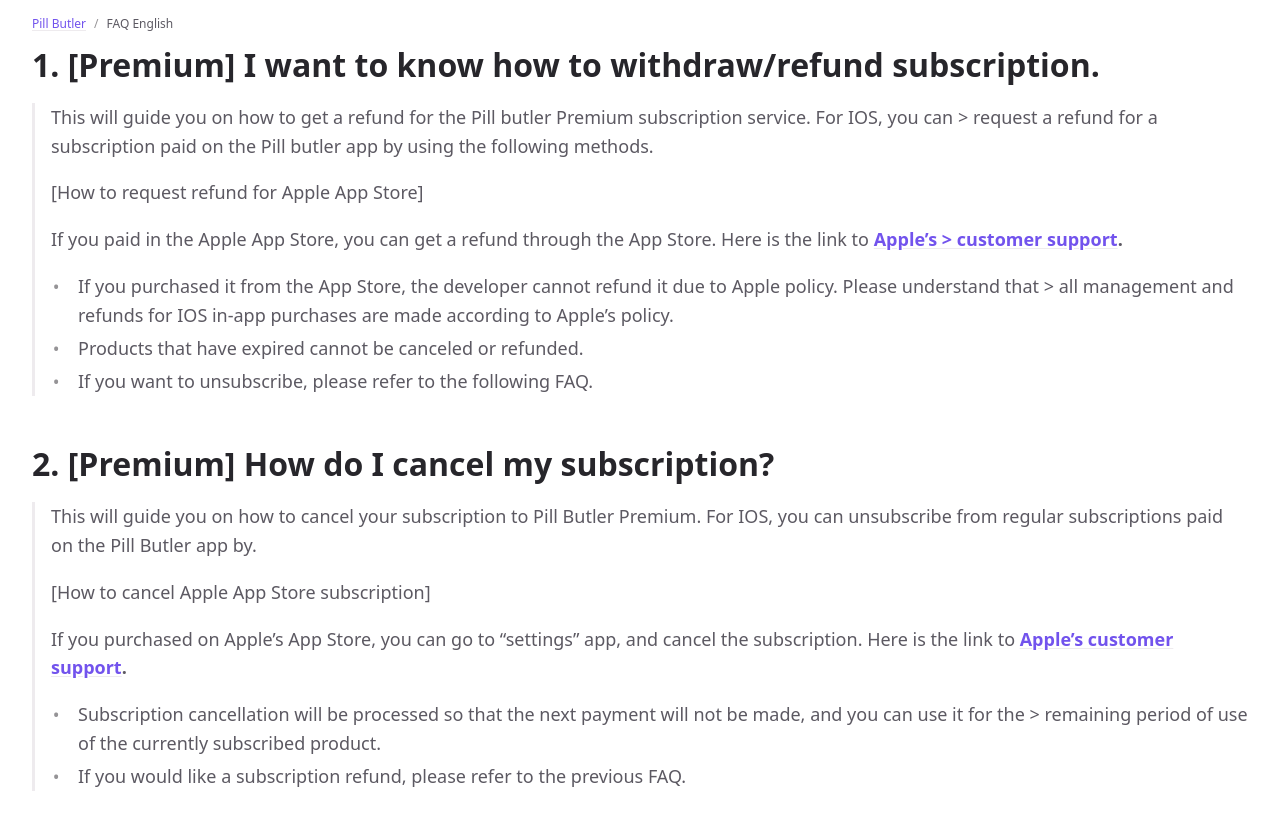
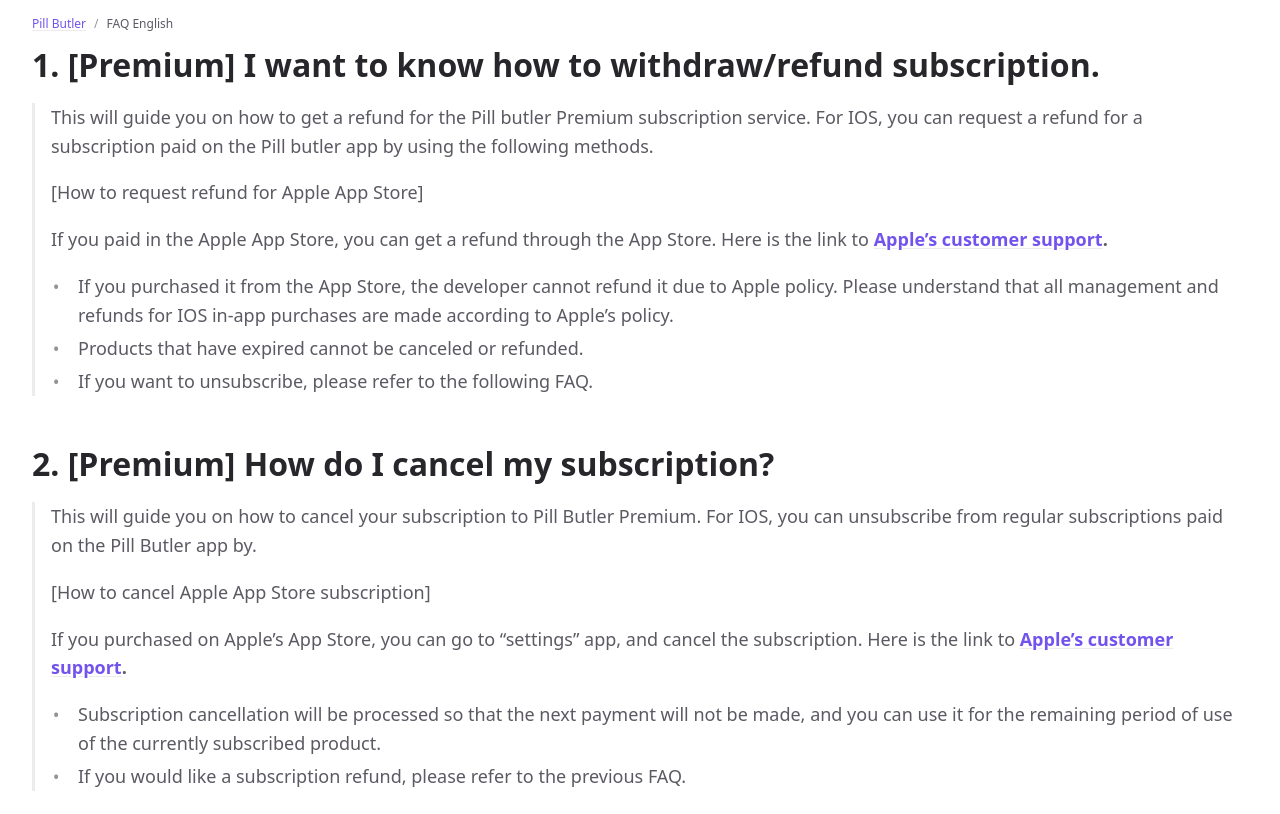
Before and after one commit to Brygmo/brygmo.github.io, a Jekyll site: the page built from docs/pill-butler/faq/index.md, in a window 1280 px wide and 1400 px high. Shown: the top 814 px of the window. Built offline with Jekyll 4.4.1, drawn with Linux system fonts in a browser that asks for light colours; cached includes are drawn as plain includes; some of the changed text lies outside the part shown.

Commit message:
영문 FAQ에 >가 들어가있는것 삭제

```diff
--- a/docs/pill-butler/faq/index.md
+++ b/docs/pill-butler/faq/index.md
@@ -9,13 +9,13 @@ nav_order: 1
 ## **1. [Premium] I want to know how to withdraw/refund subscription.**
 
 {: .fs-5 }
-> This will guide you on how to get a refund for the Pill butler Premium subscription service. For IOS, you can > request a refund for a subscription paid on the Pill butler app by using the following methods.
+> This will guide you on how to get a refund for the Pill butler Premium subscription service. For IOS, you can request a refund for a subscription paid on the Pill butler app by using the following methods.
 >
 > [How to request refund for Apple App Store]
 >
-> If you paid in the Apple App Store, you can get a refund through the App Store. Here is the link to **[Apple’s > customer support](https://support.apple.com/en-us/HT204084).**
+> If you paid in the Apple App Store, you can get a refund through the App Store. Here is the link to **[Apple’s customer support](https://support.apple.com/en-us/HT204084).**
 >
-> - If you purchased it from the App Store, the developer cannot refund it due to Apple policy. Please understand that > all management and refunds for IOS in-app purchases are made according to Apple’s policy.
+> - If you purchased it from the App Store, the developer cannot refund it due to Apple policy. Please understand that all management and refunds for IOS in-app purchases are made according to Apple’s policy.
 > - Products that have expired cannot be canceled or refunded.
 > - If you want to unsubscribe, please refer to the following FAQ.
 
@@ -30,7 +30,7 @@ nav_order: 1
 >
 > If you purchased on Apple’s App Store, you can go to “settings” app, and cancel the subscription. Here is the link to **[Apple’s customer support](https://support.apple.com/en-us/HT204084).**
 >
-> - Subscription cancellation will be processed so that the next payment will not be made, and you can use it for the > remaining period of use of the currently subscribed product.
+> - Subscription cancellation will be processed so that the next payment will not be made, and you can use it for the remaining period of use of the currently subscribed product.
 > - If you would like a subscription refund, please refer to the previous FAQ.
 
 {: .fs-7 }
@@ -57,9 +57,9 @@ nav_order: 1
 ## **5. How does the free trial work?**
 
 {: .fs-5 }
-> Pill Butler free experience is only available once. You can experience free of charge for 3 days and regular > payment takes place on the 2nd day.
+> Pill Butler free experience is only available once. You can experience free of charge for 3 days and regular payment takes place on the 2nd day.
 >
-> - In the case of minors, we confirm that you have agreed to the subscription and payment of your legal > representative.
+> - In the case of minors, we confirm that you have agreed to the subscription and payment of your legal representative.
 >
 > Subscriptions will be automatically made after the free experience and subscription can be canceled within the App Store. Your plan will be automatically renewed until you cancel it.
 
```
